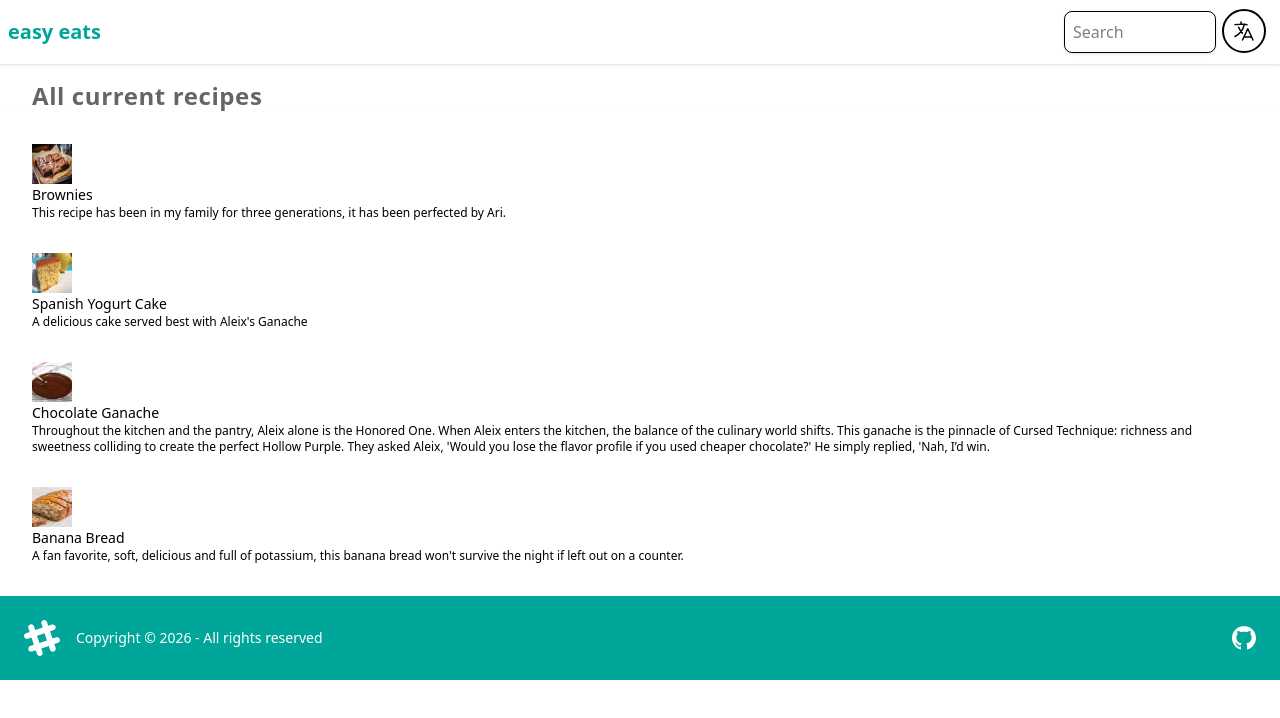
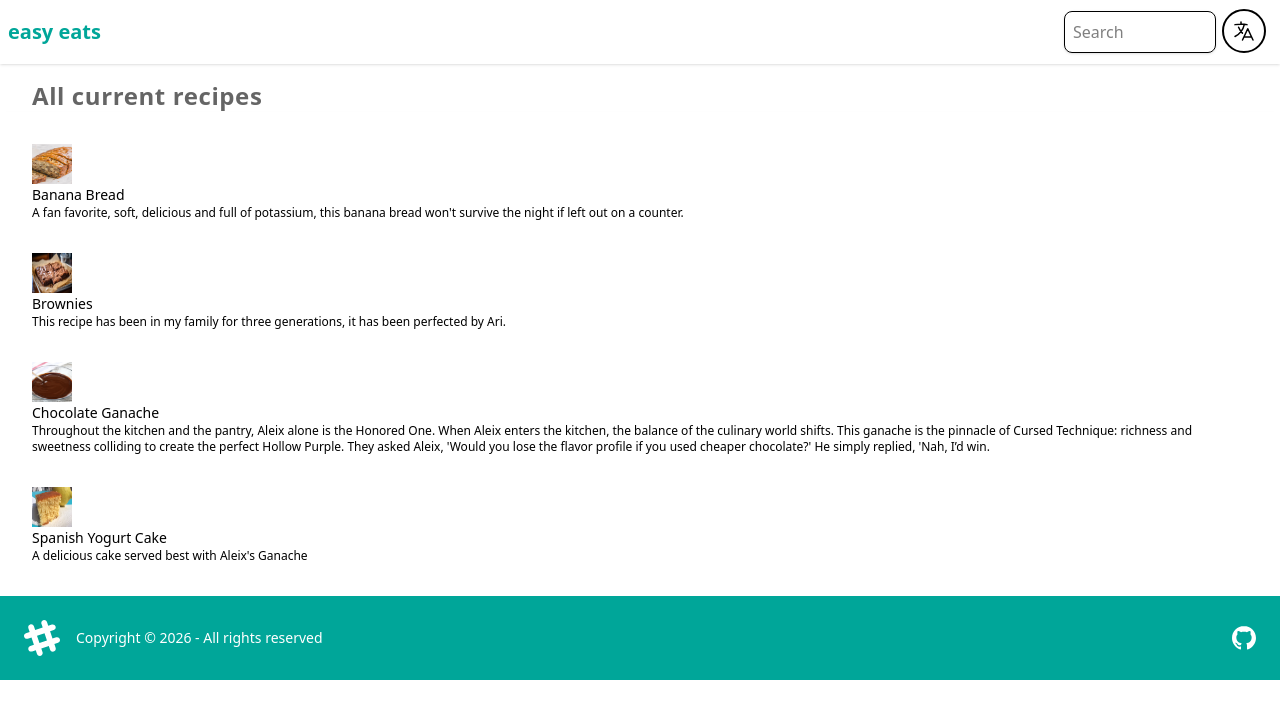
Before and after one commit to ArnauDavis/jsEasyEats, a React (Vite) app: page /allrecipes in a window 1280 px wide. Shown: the top 718 px of the page. Built offline with nearby package versions, Linux system fonts and the light colour scheme.

Commit message:
added a new recipe

```diff
--- a/src/components/AllRecipes.jsx
+++ b/src/components/AllRecipes.jsx
@@ -35,7 +35,7 @@ function AllRecipes({recipe}) {
     <>
     <h2 className="opacity-60 tracking-wide font-semibold text-2xl pt-4 pl-8">{t('recipes.text1')}</h2>
     <ul className="list bg-base-100 rounded-box shadow-md p-4">
-      {itemsToRender.map((key) => (
+      {itemsToRender.sort().map((key) => (
           <Recipe key={key} recipeKey={key} />
         ))}
     </ul>
```
